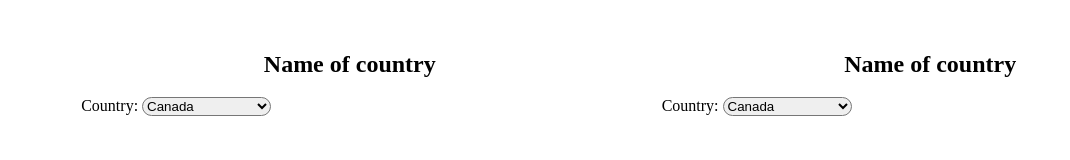
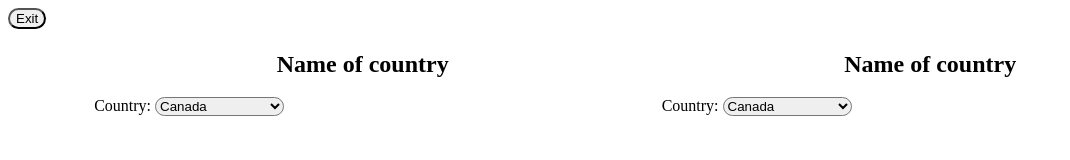
Before and after one commit to SportWizard/CodeX, a plain HTML site: page trade.html in a window 1280 px wide. Shown: the whole page, without its empty margins (0-1070 px from the left). Drawn offline with Linux system fonts and the light colour scheme; a script that the page names is missing.

Commit message:
Add files via upload

```diff
--- a/trade.css
+++ b/trade.css
@@ -1,7 +1,11 @@
 body {
     background-image: url("images/background.jpg");
-    background-size: 1440px;
     background-repeat: no-repeat;
+    background-size: cover;
+}
+
+.exit {
+    float: left;
 }
 
 .country1, .country2{
@@ -18,7 +22,7 @@ body {
 
 .country1 {
     float: left;
-    margin-left: 5%;
+    margin-left: 3%;
 }
 
 .country1 h2, .country2 h2 {
@@ -30,6 +34,6 @@ body {
     margin-right: 5%;
 }
 
-select {
+button, select {
     border-radius: 20px;
 }
--- a/trade.html
+++ b/trade.html
@@ -1,11 +1,16 @@
 <!DOCTYPE html>
 <html>
     <head>
+        <title>Trade page</title>
         <link href = "trade.css" type = "text/css" rel = "stylesheet">
         <script src = "trade.js"></script>
     </head>
 
     <body>
+        <a href = "main.html">
+            <button class = "exit">Exit</button>
+        </a>
+
         <div class = "country1">
             <h2>Name of country</h2>
             Country:
--- a/trade.js
+++ /dev/null
@@ -1,4 +0,0 @@
-//main
-function trade() {
-
-}
```
